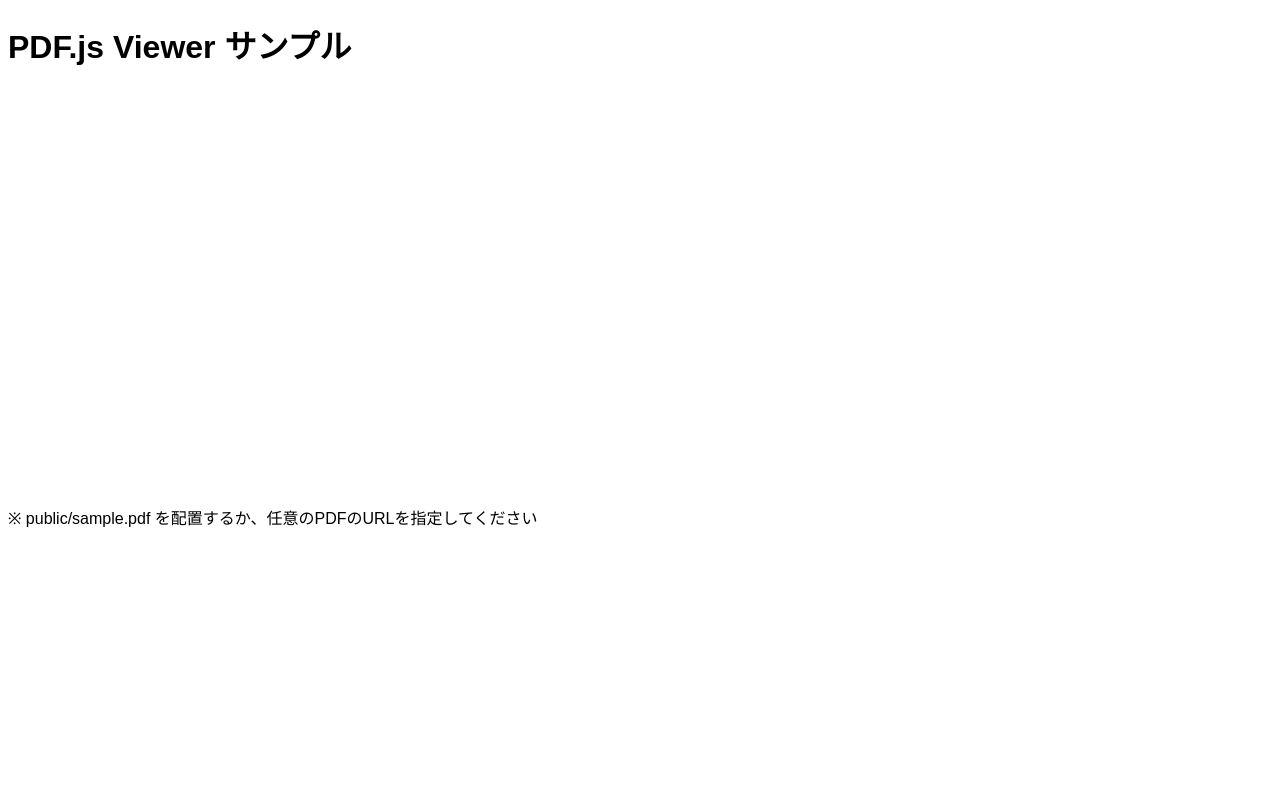
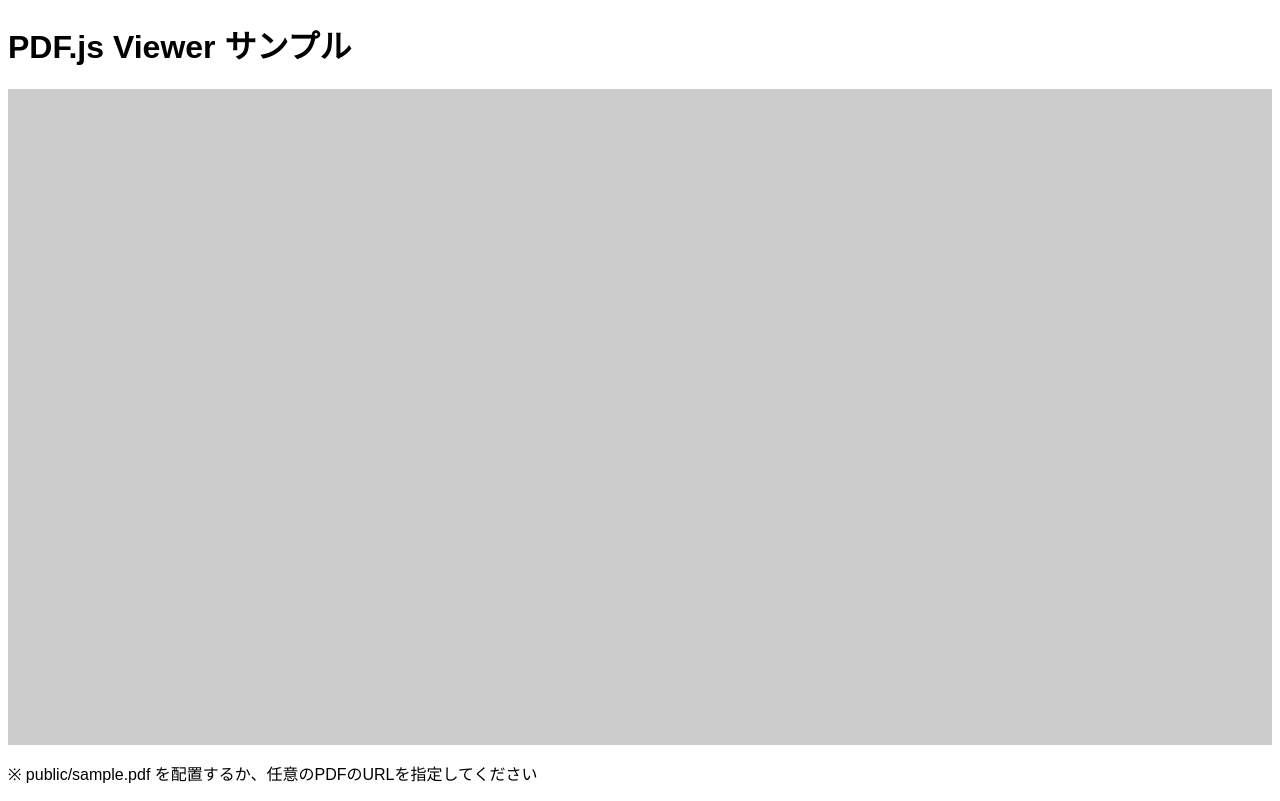
Before and after one commit to Himenon/pdfjs-dist-with-react, a Next.js app: page / in a window 1280 px wide. Built offline with nearby package versions, Linux system fonts and the light colour scheme.

Commit message:
chore: update

```diff
--- a/app/_components/PdfViewer.tsx
+++ b/app/_components/PdfViewer.tsx
@@ -20,6 +20,7 @@
       console.error("Error loading PDF:", err);
     });
   }, [pdfPage, canvasRef, textLayerRef]);
+
   return (
     <div className={styles.pdfContainer}>
       <canvas ref={setCanvasRef} className={styles.pdfViewer} />
--- a/app/page.tsx
+++ b/app/page.tsx
@@ -1,6 +1,6 @@
 "use client";
 
-import { List as VariableSizeList } from "react-window";
+import { List as VariableSizeList, useDynamicRowHeight } from "react-window";
 import useResizeObserver from "use-resize-observer";
 import { Page } from "./_components/Page";
 import PDFViewer from "./_components/PdfViewer";
@@ -8,6 +8,9 @@
 
 export default function Home() {
   const { ref, height: internalHeight = 600 } = useResizeObserver();
+  const rowHeight = useDynamicRowHeight({
+    defaultRowHeight: 600,
+  });
   const pdf = usePDFPages("/sample.pdf");
   return (
     <div className="flex min-h-screen flex-col items-center justify-center bg-zinc-50 p-8 dark:bg-black">
@@ -19,17 +22,17 @@
           ref={ref}
           style={{
             width: "100%",
-            height: "400px",
+            height: "80vh",
+            background: "#CCC",
+            padding: "8px 0",
           }}
         >
           {!pdf.loading && (
             <VariableSizeList
               rowCount={pdf.numPages}
-              rowHeight={internalHeight}
+              rowHeight={rowHeight}
               rowProps={{}}
-              style={{
-                marginBottom: "40px",
-              }}
+              style={{}}
               rowComponent={(props) => {
                 const page = props.index + 1;
                 pdf.fetchPageWithCache(page);
@@ -42,11 +45,13 @@
             />
           )}
         </div>
-        <div className="mt-8 text-center">
-          <p className="text-sm text-zinc-600 dark:text-zinc-400">
-            ※ public/sample.pdf を配置するか、任意のPDFのURLを指定してください
-          </p>
-        </div>
+        {pdf.loading && (
+          <div>
+            <p>
+              ※ public/sample.pdf を配置するか、任意のPDFのURLを指定してください
+            </p>
+          </div>
+        )}
       </main>
     </div>
   );
```
